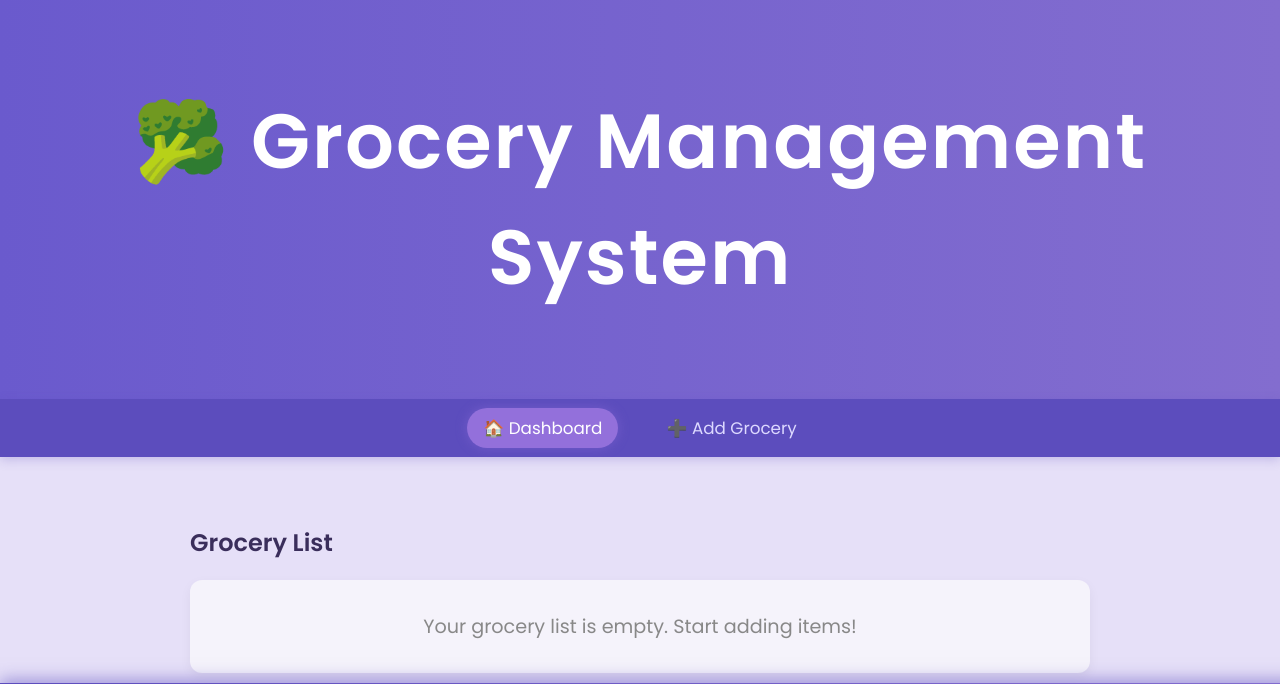
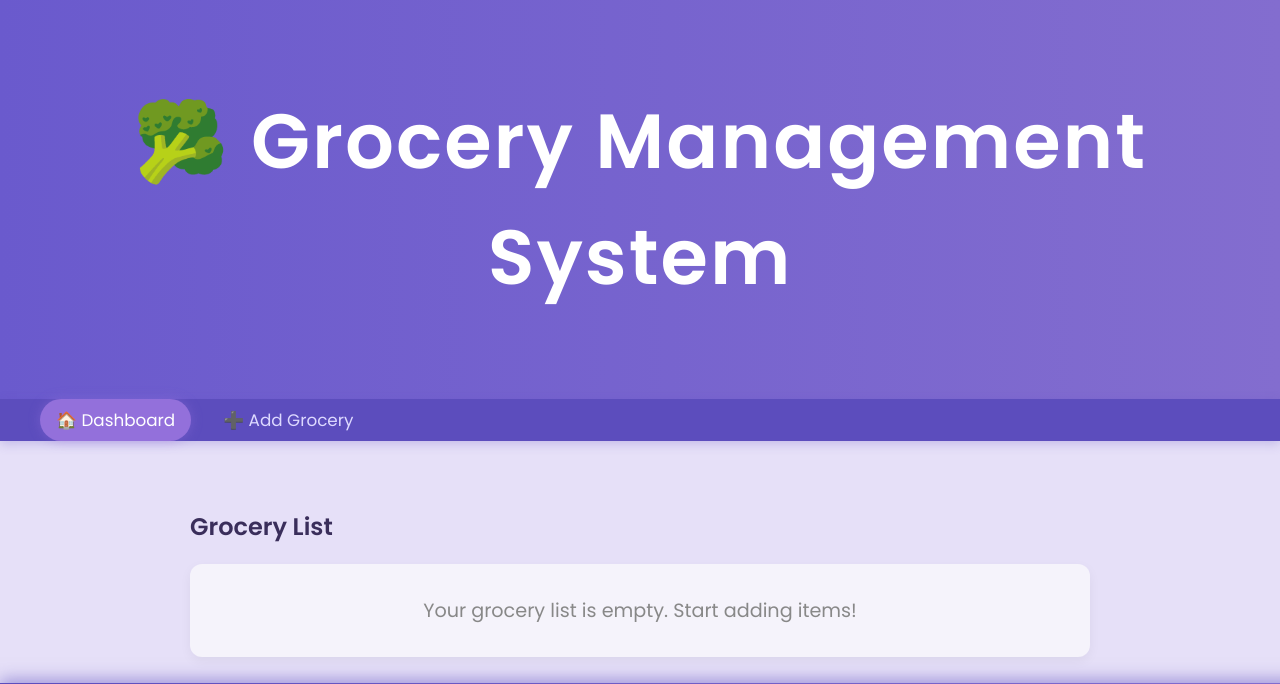
Before and after one commit to STC-MVC-Project/grocery-mgt-app, a PHP site: page / in a window 1280 px wide. Shown: the top 684 px of the page. Run offline with PHP 8.4, Linux system fonts and the light colour scheme; data that the repository does not hold is empty.

Commit message:
Update style.css
again updated

```diff
--- a/css/style.css
+++ b/css/style.css
@@ -25,20 +25,29 @@ header {
 /* NAVIGATION */
 .main-nav {
     background: #5c4dbd; /* softer purple */
-    padding: 1rem 0;
     box-shadow: 0 3px 10px rgba(92, 77, 189, 0.25);
 }
 
+/* Main nav list container */
 .main-nav ul {
     list-style: none;
+    display: flex;
+    align-items: center;
+    padding: 0 2rem;
     margin: 0;
-    padding: 0;
-    display: flex;
-    justify-content: center;
-    gap: 2rem;
-    flex-wrap: wrap;
 }
 
+/* Spacer pushes login/logout to right */
+.nav-spacer {
+    flex-grow: 1;
+}
+
+/* Each nav item spacing */
+.main-nav li {
+    margin: 0 0.5rem;
+}
+
+/* Nav links styling */
 .main-nav a {
     color: #ddd9ff;
     text-decoration: none;
@@ -46,6 +55,9 @@ header {
     font-size: 1.05rem;
     padding: 0.5rem 1rem;
     border-radius: 30px;
+    display: flex;
+    align-items: center;
+    justify-content: center;
     transition: background 0.3s ease, color 0.3s ease;
 }
 
@@ -281,3 +293,54 @@ tbody td {
         padding: 1rem;
     }
 }
+
+
+
+/* Ensure login/logout is pushed right */
+.nav-spacer {
+    flex-grow: 1;
+}
+
+/* Align nav items vertically */
+.main-nav ul {
+    list-style: none;
+    display: flex;
+    align-items: center;
+    padding: 0 2rem;
+    margin: 0;
+}
+
+/* Margin between nav items */
+.main-nav li {
+    margin: 0 0.5rem;
+}
+
+/* Style links inside nav */
+.main-nav a {
+    color: #ddd9ff;
+    text-decoration: none;
+    font-weight: 500;
+    font-size: 1.05rem;
+    padding: 0.5rem 1rem;
+    border-radius: 30px;
+    display: flex;
+    align-items: center;
+    justify-content: center;
+    transition: background 0.3s ease, color 0.3s ease;
+}
+
+/* Hover & focus styles */
+.main-nav a:hover,
+.main-nav a:focus {
+    background: #8379e6;
+    color: #fff;
+    outline: none;
+    box-shadow: 0 0 10px #8379e6;
+}
+
+/* Active link style */
+.main-nav a.active {
+    background: #9370db;
+    color: white;
+    box-shadow: 0 0 12px rgba(147, 112, 219, 0.4);
+}
```
